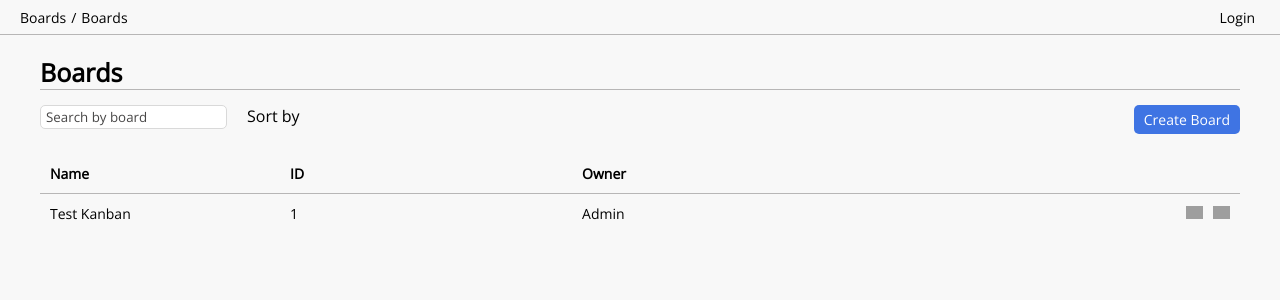
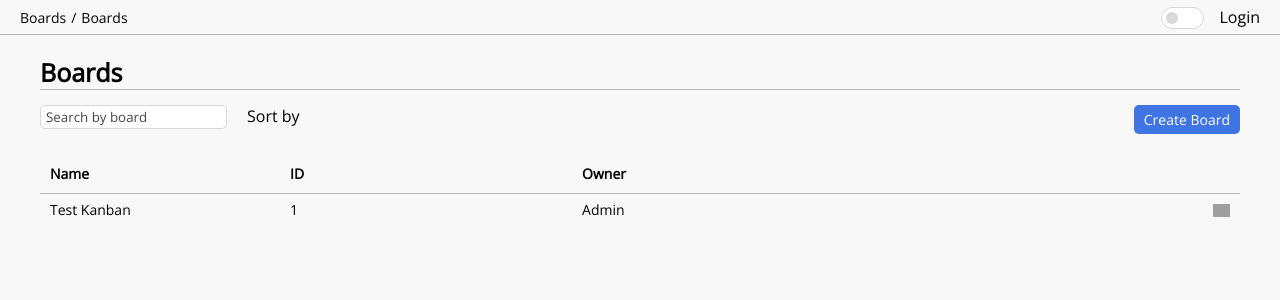
Before and after one commit to boybutterfly1/kanban, a Vue app: page / in a window 1280 px wide. Shown: the top 300 px of the page. Built offline with nearby package versions, Linux system fonts and the light colour scheme; grey boxes are pictures that could not be loaded.

Commit message:
Filter tasks fixed

```diff
--- a/src/components/ColumnComp.vue
+++ b/src/components/ColumnComp.vue
@@ -28,9 +28,10 @@
       </div>
       <hr>
       <task-comp
-          v-for="task in sortAndSearchBy2(sortValue)"
+          v-for="(task,index) in filteredSortedSearchedTasks"
           :key="task.id"
           :task="task"
+          :taskIndex="index"
       />
       <div v-if="isDropArea">
         <div v-for="status in column.statuses">
@@ -99,14 +100,13 @@
 import TaskComp from "@/components/TaskComp.vue";
 import {useKanbanStore} from "@/store/kanban";
 import {Board, Column, Priorities, Task} from "@/types/types";
-import {computed, onMounted, onUnmounted, ref, watch} from "vue";
+import {computed, onUnmounted, ref} from "vue";
 import {useUsersStore} from "@/store/users";
 import MyPopup from "@/components/UI/MyPopup.vue";
 import MyButton from "@/components/UI/MyButton.vue";
 import MySelect from "@/components/UI/MySelect.vue";
 import MyInput from "@/components/UI/MyInput.vue";
 import {useTaskDragAndDropStore} from "@/store/taskDragAndDrop";
-import {usePopupsFlagsStore} from "@/store/popupsFlags";
 import {useColumnDragAndDropStore} from "@/store/columnDragAndDrop";
 const taskDADStore = useTaskDragAndDropStore()
 const columnDADStore = useColumnDragAndDropStore()
@@ -116,6 +116,7 @@ const props = defineProps<{
   column: Column
   board: Board
   sortValue: string
+  filters: Record<string, string[]>
 }>()
 const newTask = ref<Task>({
   id: null,
@@ -133,31 +134,41 @@ const setDragOver = (status: string, value: boolean) => {
   isDragOver.value[status] = value;
 };
 const isDropArea = computed<boolean>(() => {
-  return  isColumnNotOpen() && isDragColNotDropCol() && taskDADStore.isDroppableArea
+  return  isColumnNameNotOpen() && isDragColNotDropCol() && taskDADStore.isDroppableArea
 })
-function isColumnNotOpen(): boolean {
+function isColumnNameNotOpen(): boolean {
   return !props.column.statuses.some((status: string) => status === 'Open')
 }
 function isDragColNotDropCol():boolean {
   return taskDADStore.dragTask ? taskDADStore.dragTask.columnId !== props.column.id : false
 }
-const searchTasks = computed<Task[]>(() => {
+const searchedTasks = computed<Task[]>(() => {
   return props.column.tasksList.filter((task: Task) => task.name.toLowerCase().includes(kanbanStore.searchValue.toLowerCase()))
 })
-function sortAndSearchBy2(value: string):Task[] {
+const sortedSearchedTasks = computed<Task[]>(() => {
   const values: Record<string, Task[]> = {
-    'Priority' : [...searchTasks.value].sort((task1: Task, task2: Task) => {
+    'Priority' : [...searchedTasks.value].sort((task1: Task, task2: Task) => {
       return Priorities[task1.priority] - Priorities[task2.priority];
     }).reverse(),
-    'Start Date' : [...searchTasks.value].sort((task1: Task, task2: Task) => {
+    'Start Date' : [...searchedTasks.value].sort((task1: Task, task2: Task) => {
       return new Date(task1.startDate).getTime() - new Date(task2.startDate).getTime();
     }).reverse(),
-    'Deadline' : [...searchTasks.value.filter((task: Task) => {task.deadlineDate})].sort((task1: Task, task2: Task) => {
+    'Deadline' : [...searchedTasks.value.filter((task: Task) => {task.deadlineDate})].sort((task1: Task, task2: Task) => {
       return new Date(task1.startDate).getTime() - new Date(task2.startDate).getTime();
     }).reverse(),
   }
-  return values[value] || searchTasks.value
-}
+  return values[props.sortValue] || searchedTasks.value
+})
+const filteredSortedSearchedTasks = computed<Task[]>(() => {
+  return sortedSearchedTasks.value.filter((task) => {
+    return [
+      !props.filters['Status'].length || props.filters['Status'].includes(task.status),
+      !props.filters['Priority'].length || props.filters['Priority'].includes(task.priority),
+      !props.filters['Author'].length || props.filters['Author'].includes(task.author),
+    ].every(Boolean);
+  });
+});
+
 function newTaskPopupClose() {
   newTask.value.name = ''
   newTask.value.description = ''
--- a/src/components/Navbar.vue
+++ b/src/components/Navbar.vue
@@ -1,14 +1,18 @@
 <template>
   <nav>
     <div class="navbar">
-      <div class="navigation">
+      <div class="navbar__navigation">
         <span>Boards</span>
         <span>/</span>
         <span>Boards</span>
       </div>
-      <div class="options">
+      <div class="navbar__options">
         <span></span>
         <span></span>
+        <label class="switch">
+          <input type="checkbox" id="toggle">
+          <span class="slider"></span>
+        </label>
         <span v-if="usersStore.isLoggedIn">Logout</span>
         <span v-else>Login</span>
       </div>
@@ -34,7 +38,46 @@ const usersStore = useUsersStore()
   align-items: center
   padding: 0 20px
   justify-content: space-between
-  & span
-    font-size: 14px
-    margin-right: 5px
+  &__navigation
+    & span
+      font-size: 14px
+      margin-right: 5px
+  &__options
+    display: flex
+    align-items: center
+    gap: 15px
+
+.switch input
+  display: none
+.switch
+  margin-top: 2px
+  position: relative
+  display: inline-block
+  width: 43px
+  height: 22px
+.switch .slider
+  position: absolute
+  cursor: pointer
+  top: 0
+  left: 0
+  right: 0
+  bottom: 0
+  background-color: white
+  transition: .3s
+  border-radius: 25px
+  border: 1px solid #d9d9d9
+.switch .slider:before
+  position: absolute
+  content: ""
+  height: 12px
+  width: 12px
+  left: 4px
+  bottom: 4px
+  background-color: #d9d9d9
+  transition: .3s
+  border-radius: 50%
+.switch input:checked + .slider
+  background-color: #a4baec
+.switch input:checked + .slider:before
+  transform: translateX(21px)
 </style>
--- a/src/components/TaskComp.vue
+++ b/src/components/TaskComp.vue
@@ -2,7 +2,8 @@
   <div
       v-if="task"
       class="task"
-      @click="taskDetailsIsOpen = !taskDetailsIsOpen"
+      @click.stop
+      @click="toggleTaskDetails"
       :class="{'task__details-open': taskDetailsIsOpen, 'task__details-closed' : !taskDetailsIsOpen, 'task__isGrabbed':taskDADStore.isGrabbed}"
       draggable="true"
       @dragstart="taskDADStore.onDrag($event, task)"
@@ -28,7 +29,10 @@
       </div>
     </div>
   </div>
-  <div :class="{ 'menu-open': taskDetailsIsOpen }" class="side-menu">
+  <div
+      :class="{ 'menu-open': taskDetailsIsOpen }"
+      class="side-menu"
+  >
     {{task.name}}
   </div>
 </template>
@@ -36,16 +40,47 @@
 <script setup lang="ts">
 import {Task} from "@/types/types";
 import {useTaskDragAndDropStore} from "@/store/taskDragAndDrop";
-import {ref} from "vue";
-const taskDetailsIsOpen = ref<boolean>(false)
+import {onBeforeUnmount, onMounted, ref} from "vue";
+
 const taskDADStore = useTaskDragAndDropStore()
 const props = defineProps<{
-  task: Task
+  task: Task,
+  taskIndex: number
 }>()
 const emits = defineEmits(['dragEnd','dragStart'])
+
+const taskDetailsIsOpen = ref<boolean>(false)
+const taskElement = ref<HTMLElement | null>(null);
+const elementToHide = ref<HTMLElement | null>(null);
+const taskDetailsOpen = ref<number>(-1)
 function getStatusClass(status: string): string {
   return ['task__status', status.toLowerCase().replace(' ', '-')].join(' ')
 }
+const toggleTaskDetails = () => {
+  // Закрываем детали предыдущей задачи, если они открыты
+  if (taskDetailsOpen.value !== -1) {
+    taskDetailsOpen.value = -1;
+  }
+
+  // Открываем/закрываем детали текущей задачи
+  taskDetailsOpen.value = taskDetailsOpen.value === props.taskIndex ? -1 : props.taskIndex;
+};
+
+const handleClickOutside = (event: MouseEvent) => {
+  if (elementToHide.value && !elementToHide.value.contains(event.target as Node)) {
+    taskDetailsIsOpen.value = false;
+  }
+};
+
+onMounted(() => {
+  elementToHide.value = document.querySelector('.side-menu');
+  taskElement.value = document.querySelector('.task');
+  document.addEventListener('click', handleClickOutside);
+});
+
+onBeforeUnmount(() => {
+  document.removeEventListener('click', handleClickOutside);
+});
 </script>
 
 <style lang="sass" scoped>
--- a/src/pages/BoardsList.vue
+++ b/src/pages/BoardsList.vue
@@ -41,7 +41,6 @@
             <td>{{board.id}}</td>
             <td>{{board.owner}}</td>
             <td>
-              <img src="https://img.icons8.com/ios/50/000000/plus-math--v1.png" alt="">
               <img src="https://img.icons8.com/ios-glyphs/50/000000/more.png" alt="">
             </td>
           </tr>
@@ -148,17 +147,20 @@ table
   & tbody
     & tr
       cursor: pointer
-
       &:hover
-        background-color: #b7b7b7
+        background-color: #d9d9d9
       & td
-        padding: 10px
+        padding: 5px 10px
         & img
+          margin-top: 5px
           width: 17px
           margin-left: 10px
+        &:nth-child(1)
+          border-radius: 15px 0 0 15px
         &:nth-child(4)
           width: 10%
           text-align: right
+          border-radius: 0 15px 15px 0
 .new-board
   display: flex
   flex-direction: column
```
Also changed, not shown: src/components/BoardComp.vue (+29 -45 lines).
